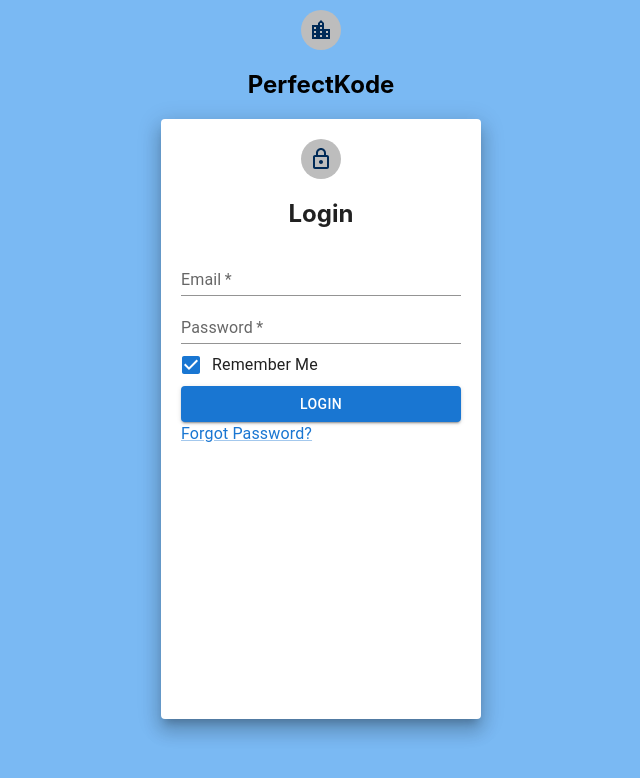
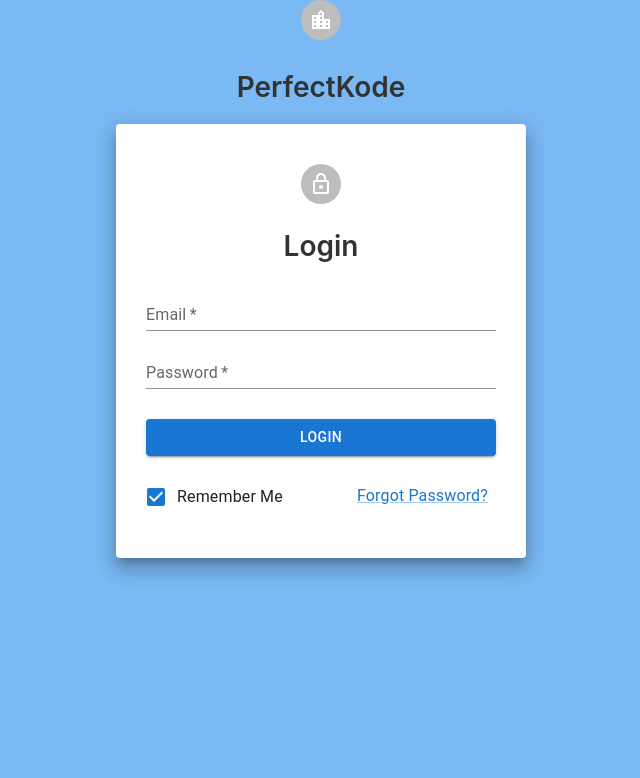
Before and after one commit to rohitsmart/react_candidatePKS, a React (Create React App) app: page / in a window 1280 px wide. Shown: the top 778 px of the page, without its empty margins (319-959 px from the left). Built offline with nearby package versions, Linux system fonts and the light colour scheme.

Commit message:
Login page UI Fix.

```diff
--- a/src/components/login.css
+++ b/src/components/login.css
@@ -1,35 +1,101 @@
+.Grid {
+    min-height: 100vh;
+    display: flex;
+    align-items: center;
+    justify-content: center;
+    background-color: #f0f4f8;
+    padding: 20px;
+}
+
 .paperStyle {
-    padding: 20px;
-    height: 70vh;
-    width: 280px;
-    margin: 19px auto;
-    background-color: #E6F4F1;
-    border-radius: 12px;
-    box-shadow: 0px 0px 8px rgba(0, 0, 0, 0.25);
+    padding: 40px 30px;
+    height: auto;
+    width: 350px;
+    margin: 20px auto;
+    background-color: #ffffff;
+    border-radius: 16px;
+    box-shadow: 0px 4px 15px rgba(0, 0, 0, 0.1);
+    text-align: center;
 }
 
 .avatarStyle {
-    background-color: #D9D9D9;
+    background-color: #FF6F61;
+    margin-bottom: 25px;
+}
+
+.logoStyle {
+    background-color: #FF6F61;
+    margin-bottom: 30px;
+    width: 80px;
+    height: 80px;
+}
+
+.iconStyle, .iconLockStyle {
+    color: #ffffff;
+    width: 60px;
+    height: 60px;
+}
+
+h2 {
+    font-size: 28px;
+    font-weight: 600;
+    color: #333333;
+    margin-bottom: 20px;
 }
 
 .btnStyle {
     background-color: #1B6DA1;
-    margin: 12px 0;
+    margin: 30px 0 20px 0 !important;
+    padding: 12px 0;
+    font-size: 16px;
+    font-weight: bold;
+    text-transform: uppercase;
+    transition: background-color 0.3s ease;
+    border-radius: 8px;
 }
 
-.logoStyle {
-    background-color: #D9D9D9;
-    margin: 10px 0;
-    width: 70px;
-    height: 70px;
+.btnStyle:hover {
+    background-color: #145589;
 }
 
-.iconStyle {
-    color: #002A57;
-    width: 56px;
-    height: 56px;
+.MuiTextField-root {
+    margin-bottom: 35px;
 }
 
-.iconLockStyle {
-    color: #002A57;
+.MuiInputBase-input::placeholder {
+    font-size: 14px;
+    color: #888888;
 }
+
+.MuiInputBase-root {
+    font-size: 16px;
+}
+
+.MuiInputBase-root:focus-within {
+    background-color: transparent;
+}
+
+.Link {
+    color: #1B6DA1;
+    font-size: 14px;
+    text-decoration: none;
+    transition: color 0.3s ease;
+}
+
+.Link:hover {
+    color: #145589;
+}
+
+.loginFooter{
+    display: flex;
+    justify-content: space-between;
+}
+
+.forgetpasswordLink{
+    margin: 8px !important;
+}
+
+.LoginEmailInput{
+margin-bottom: 10px !important;
+
+}
--- a/src/components/login.js
+++ b/src/components/login.js
@@ -1,24 +1,24 @@
-import React from 'react';
-import Grid from '@mui/material/Grid';
-import Paper from '@mui/material/Paper';
-import { Avatar, Button, Link, TextField, Typography } from '@mui/material';
-import LockOutlinedIcon from '@mui/icons-material/LockOutlined';
-import FormControlLabel from '@mui/material/FormControlLabel';
-import Checkbox from '@mui/material/Checkbox';
-import LocationCityIcon from '@mui/icons-material/LocationCity';
+import React from "react";
+import Grid from "@mui/material/Grid";
+import Paper from "@mui/material/Paper";
+import { Avatar, Button, Link, TextField, Typography } from "@mui/material";
+import LockOutlinedIcon from "@mui/icons-material/LockOutlined";
+import FormControlLabel from "@mui/material/FormControlLabel";
+import Checkbox from "@mui/material/Checkbox";
+import LocationCityIcon from "@mui/icons-material/LocationCity";
 
-import './login.css';
-import { useNavigate } from 'react-router-dom/dist';
+import "./login.css";
+import { useNavigate } from "react-router-dom/dist";
 
 const Login = () => {
   const navigate = useNavigate();
 
   const handleLogin = () => {
-        navigate('/dashboard');
-    }
+    navigate("/dashboard");
+  };
   return (
     <Grid>
-            <Grid align='center'>
+      <Grid align="center">
         <Avatar className="logoStyle">
           <LocationCityIcon className="iconStyle" />
         </Avatar>
@@ -26,26 +26,55 @@ const Login = () => {
       </Grid>
 
       <Paper elevation={12} className="paperStyle">
-                <Grid align='center'>
+        <Grid align="center">
           <Avatar className="avatarStyle">
             <LockOutlinedIcon className="iconLockStyle" />
           </Avatar>
           <h2>Login</h2>
         </Grid>
-                <TextField id="standard-basic" label="Email" variant="standard" placeholder='Enter Your Email' fullWidth required />
-                <TextField id="standard-basic" label="Password" variant="standard" placeholder='Enter Your Password' type='password' fullWidth required />
-                <FormControlLabel control={<Checkbox defaultChecked />} label="Remember Me" />
+        <div>
+          <TextField
+          className="LoginEmailInput"
+            id="standard-basic"
+            label="Email"
+            variant="standard"
+            placeholder="Enter Your Email"
+            fullWidth
+            required
+          />
+          <TextField
+            id="standard-basic"
+            label="Password"
+            variant="standard"
+            placeholder="Enter Your Password"
+            type="password"
+            fullWidth
+            required
+          />
+        </div>
+        <Button
+          className="btnStyle"
+          type="submit"
+          color="primary"
+          variant="contained"
+          fullWidth
+          onClick={handleLogin}
+        >
+          Login
+        </Button>
 
-                <Button className="btnStyle" type='submit' color='primary' variant="contained" fullWidth onClick={handleLogin}>Login</Button>
-                <Typography>
-                    <Link href="#">
-                        Forgot Password?
-                    </Link>
+        <div className="loginFooter">
+          <FormControlLabel
+            control={<Checkbox defaultChecked />}
+            label="Remember Me"
+          />
+          <Typography className="forgetpasswordLink">
+            <Link href="#">Forgot Password?</Link>
           </Typography>
-
+        </div>
       </Paper>
     </Grid>
-    )
-}
+  );
+};
 
 export default Login;
```
Lines whose indentation alone changed are shown as unchanged.
